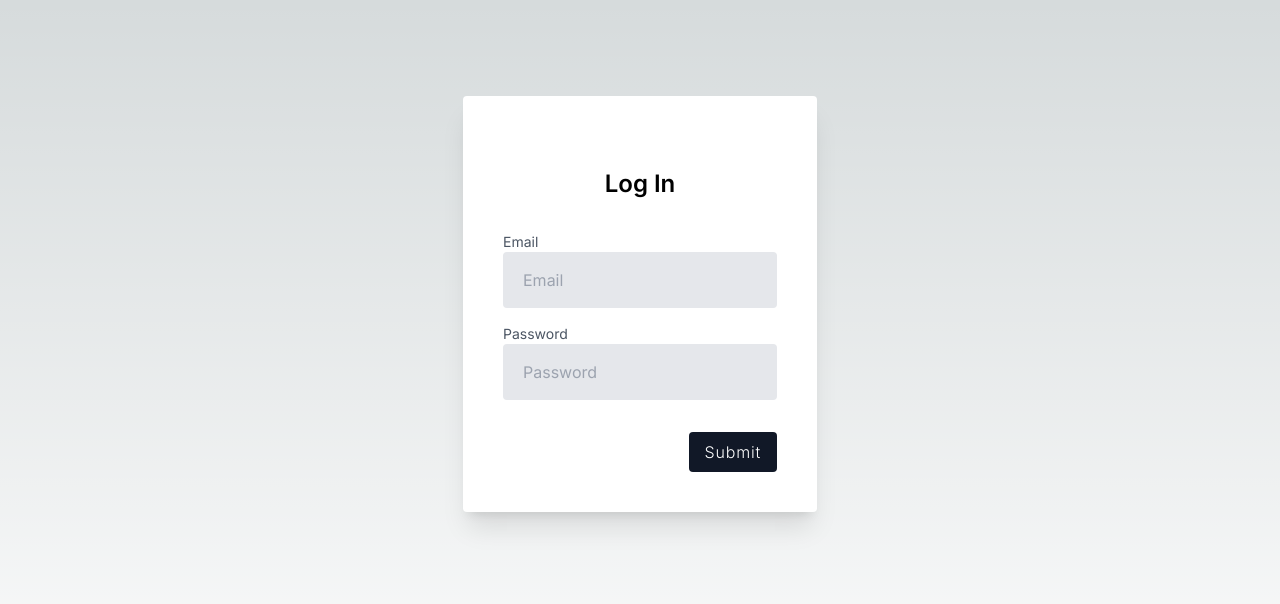
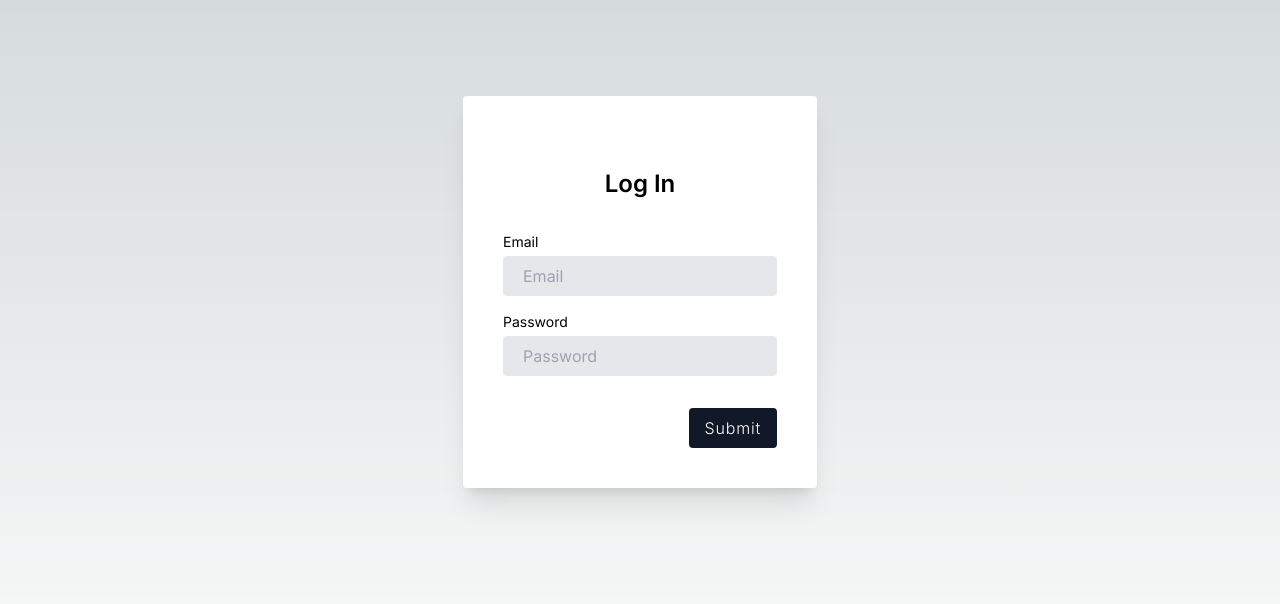
Before and after one commit to grodriguez1983/vairix-capacitation-tracker, a Next.js app: page /login in a window 1280 px wide. Shown: the top 604 px of the page. Built offline with nearby package versions, Linux system fonts and the light colour scheme.

Commit message:
add text input component and fix styles

```diff
--- a/src/app/login/page.tsx
+++ b/src/app/login/page.tsx
@@ -48,14 +48,12 @@ export default function LoginPage() {
             name="email"
             type="email"
             placeholder="Email"
-            required
           />
           <TextInput
             label="Password"
             name="password"
             placeholder="Password"
             type="password"
-            required
           />
           <div className="flex items-center justify-end mt-4">
             <Button pending={isPending} label="Submit" />
--- a/src/components/Button.tsx
+++ b/src/components/Button.tsx
@@ -7,7 +7,7 @@ import { Spinner } from "./Spinner";
 
 interface ButtonProps extends React.ButtonHTMLAttributes<HTMLButtonElement> {
   label: string;
-  pending: boolean;
+  pending?: boolean;
 }
 
 const Button: React.FC<ButtonProps> = ({
--- a/src/components/Office/AddForm.tsx
+++ b/src/components/Office/AddForm.tsx
@@ -5,6 +5,7 @@ import { addOffice } from "@/lib/actions";
 import { validateOfficeData } from "@/lib/validations";
 import { Modal } from "../Modal";
 import Button from "../Button";
+import TextInput from "@/components/TextInput";
 
 interface Errors {
   name?: string;
@@ -58,18 +59,15 @@ const AddForm = ({ onClose }: { onClose: () => void }) => {
 
   return (
     <div className="leading-loose text-black flex justify-center">
-      <form action={clientAction} className="max-w-xl bg-white rounded">
+      <form action={clientAction} className="max-w-xl bg-white rounded flex flex-col gap-1">
         <div className="mb-4">
-          <label className="block text-sm mb-1">Name</label>
-          <input
-            className="w-full px-5 py-1 text-gray-700 bg-gray-200 rounded h-10"
-            type="text"
+          <TextInput
+            label="Name"
+            name="name"
             placeholder="Name"
-            name="name"
             onChange={handleInputChange}
-            required
+            error={errors.name}
           />
-          {errors.name && <p className="text-red-500 text-xs">{errors.name}</p>}
         </div>
         <div className="mb-4">
           <label className="block text-sm mb-1">Type</label>
--- a/src/components/Office/UpdateForm.tsx
+++ b/src/components/Office/UpdateForm.tsx
@@ -42,7 +42,7 @@ export const UpdateForm = ({ office, onClose }: UpdateFormProps) => {
 
   return (
     <div className="leading-loose text-black flex justify-center">
-      <form action={clientAction} className="max-w-xl bg-white rounded">
+      <form action={clientAction} className="max-w-xl bg-white rounded flex flex-col gap-1">
         <input type="hidden" name="id" value={office.id} />
         <div className="mb-4">
           <label className="block text-sm  mb-1">Name</label>
--- a/src/components/TextInput.tsx
+++ b/src/components/TextInput.tsx
@@ -1,29 +1,33 @@
-"use client";
+import React, { InputHTMLAttributes } from "react";
 import classNames from "classnames";
-import { InputHTMLAttributes } from "react";
 
-export interface TextInputProps extends InputHTMLAttributes<HTMLInputElement> {
+interface TextInputProps extends InputHTMLAttributes<HTMLInputElement> {
   label: string;
-  name: string;
+  error?: string;
+  required?: boolean;
 }
 
-export default function TextInput({
+const TextInput = ({
   label,
-  name,
+  error,
   className = "",
+  required = true,
   ...props
-}: TextInputProps) {
+}: TextInputProps) => {
   return (
     <div>
-      <label className="block text-sm text-gray-600">{label}</label>
+      <label className="block text-sm text-black mb-1">{label}</label>
       <input
-        name={name}
         {...props}
         className={classNames(
-          className,
-          "w-full px-5 py-4 text-gray-700 bg-gray-200 rounded"
+          "w-full px-5 py-1 text-gray-700 bg-gray-200 rounded leading-8",
+          className
         )}
+        required={required}
       />
+      {error && <p className="text-red-500 text-xs">{error}</p>}
     </div>
   );
-}
+};
+
+export default TextInput;
```
